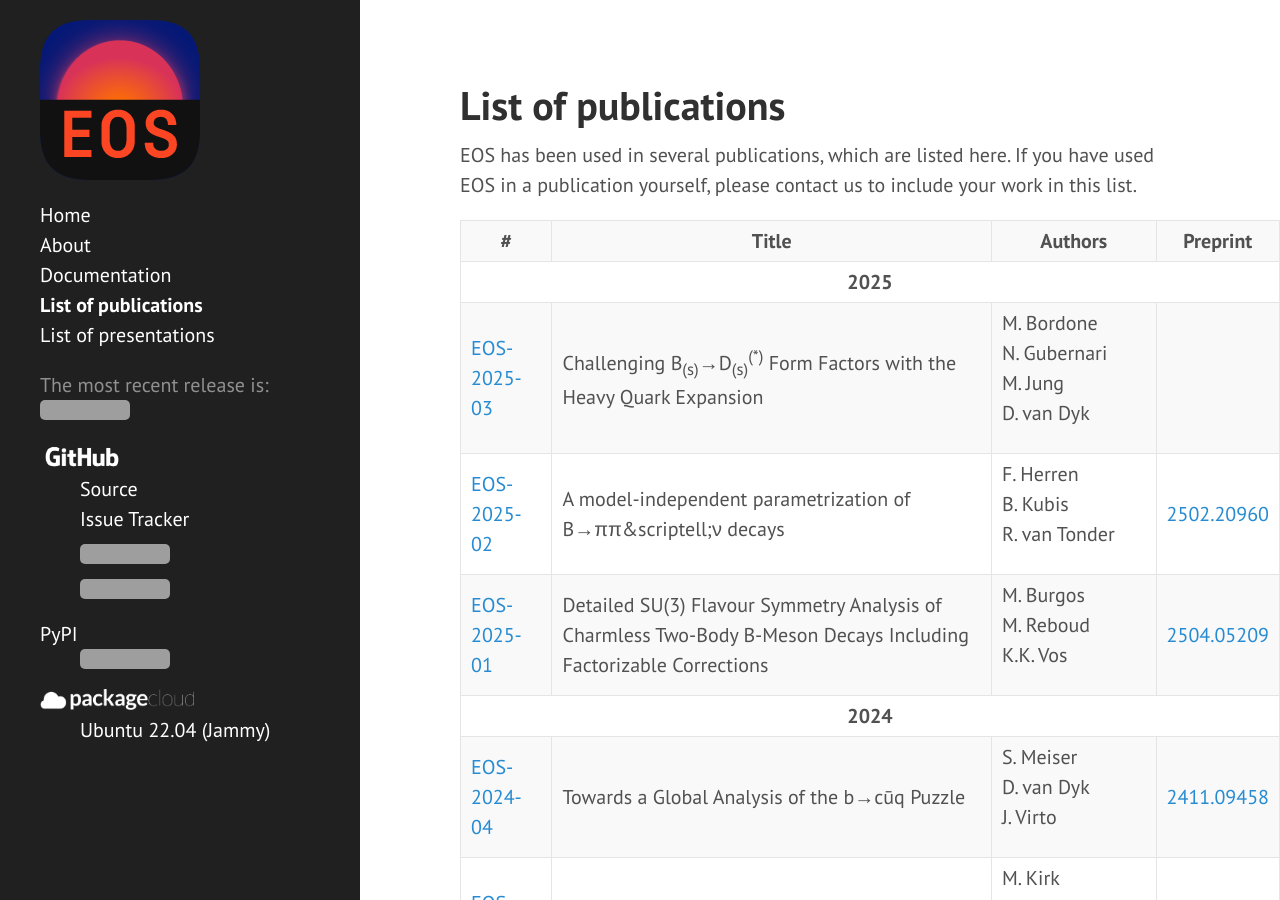
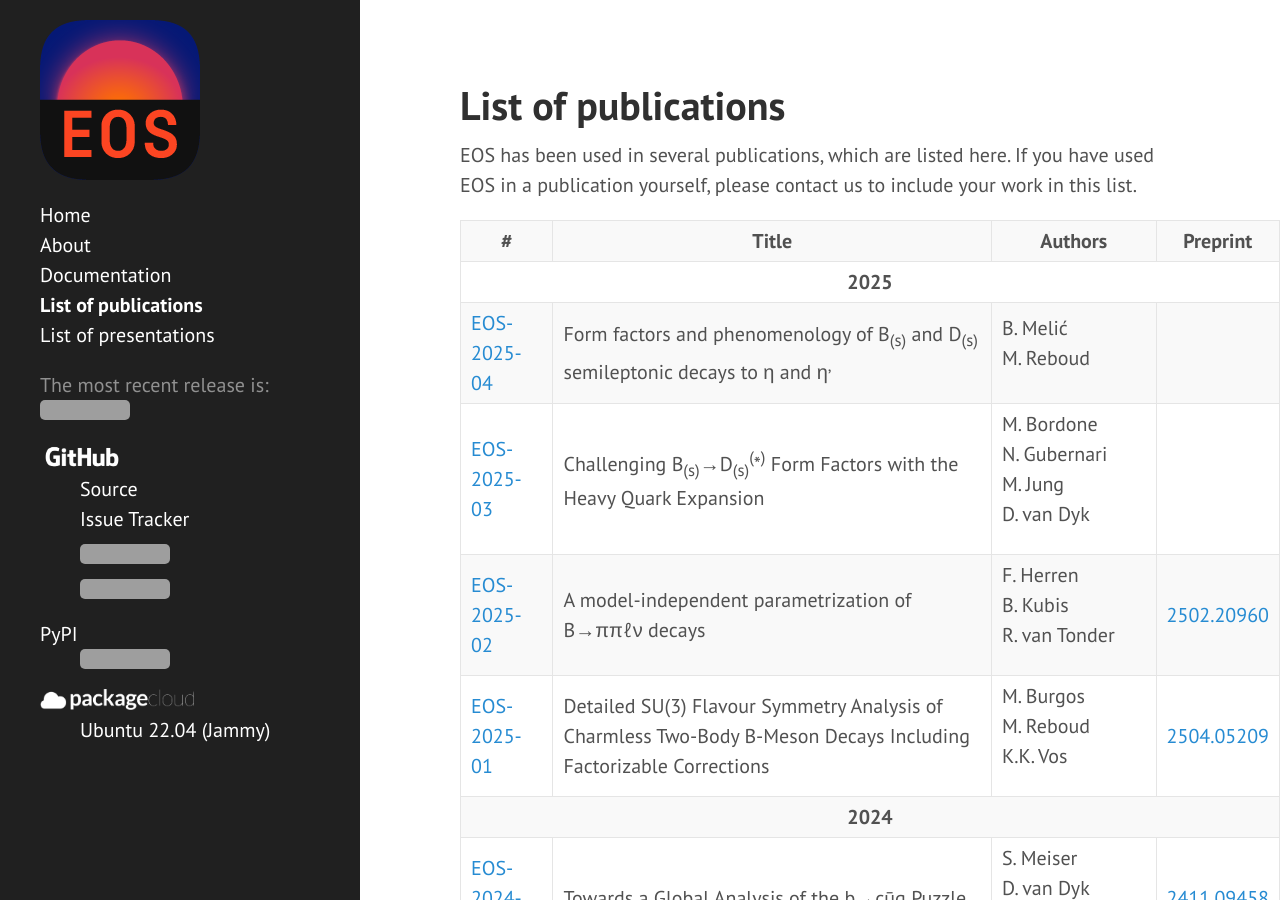
Before and after one commit to eos/eos.github.io, a Jekyll site: the page built from publications.html, in a window 1280 px wide and 900 px high. Built offline with Jekyll 4.4.1, drawn with Linux system fonts in a browser that asks for light colours; grey boxes are pictures that could not be loaded.

Commit message:
Add EOS-2025-04 to list of publications and fix typos in other publications

```diff
--- a/_data/publications.yml
+++ b/_data/publications.yml
@@ -1,10 +1,13 @@
 - year: '2025'
   items:
+      - id:      '04'
+        title:   'Form factors and phenomenology of B<sub>(s)</sub> and D<sub>(s)</sub> semileptonic decays to &eta; and &eta;<sup>,</sup>'
+        authors: [B.&nbsp;Meli&#263;, M.&nbsp;Reboud]
       - id:      '03'
-        title:   'Challenging B<sub>(s)</sub>&rarr;D<sub>(s)</sub><sup>(&ast;)</sup> Form Factors with the Heavy Quark Expansion'
+        title:   'Challenging B<sub>(s)</sub>&rarr;D<sub>(s)</sub><sup>(</sup>&ast;<sup>)</sup> Form Factors with the Heavy Quark Expansion'
         authors: [M.&nbsp;Bordone, N.&nbsp;Gubernari, M.&nbsp;Jung, D.&nbsp;van&nbsp;Dyk]
       - id:      '02'
-        title:   'A model-independent parametrization of B&rarr;&pi;&pi;&scriptell;&nu; decays'
+        title:   'A model-independent parametrization of B&rarr;&pi;&pi;&ell;&nu; decays'
         authors: [F.&nbsp;Herren, B.&nbsp;Kubis, R.&nbsp;van&nbsp;Tonder]
         arxiv:   '2502.20960'
       - id:      '01'
```
